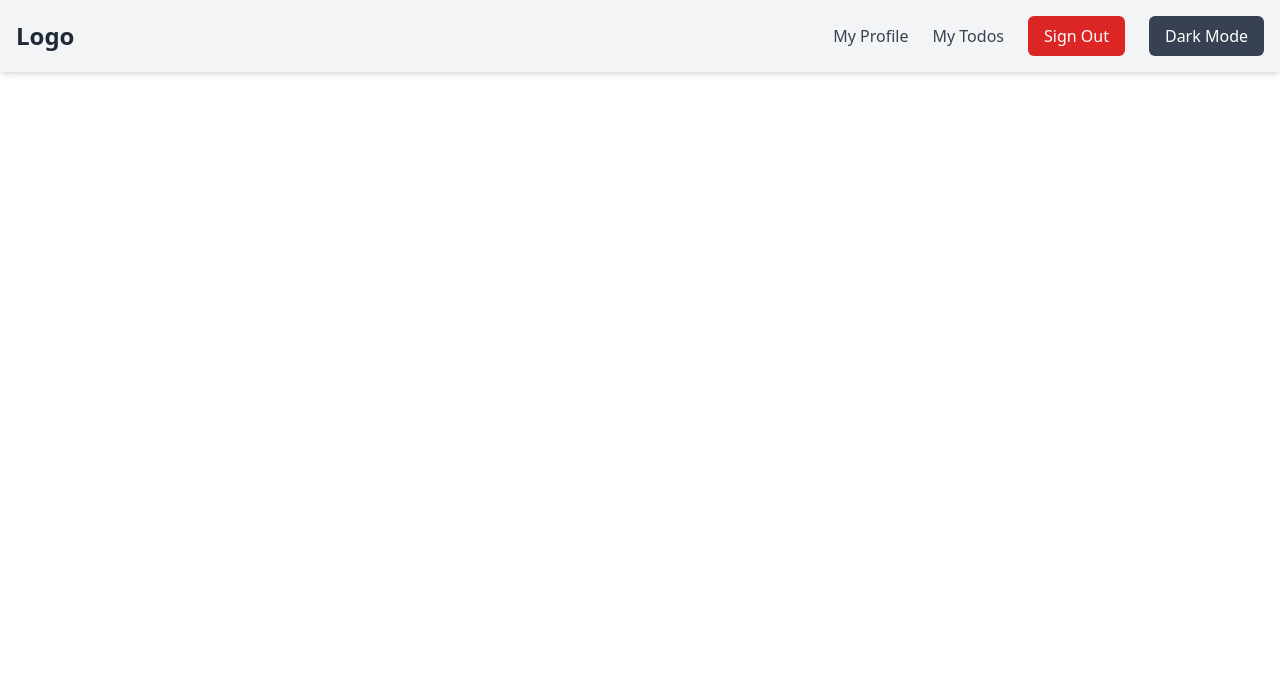
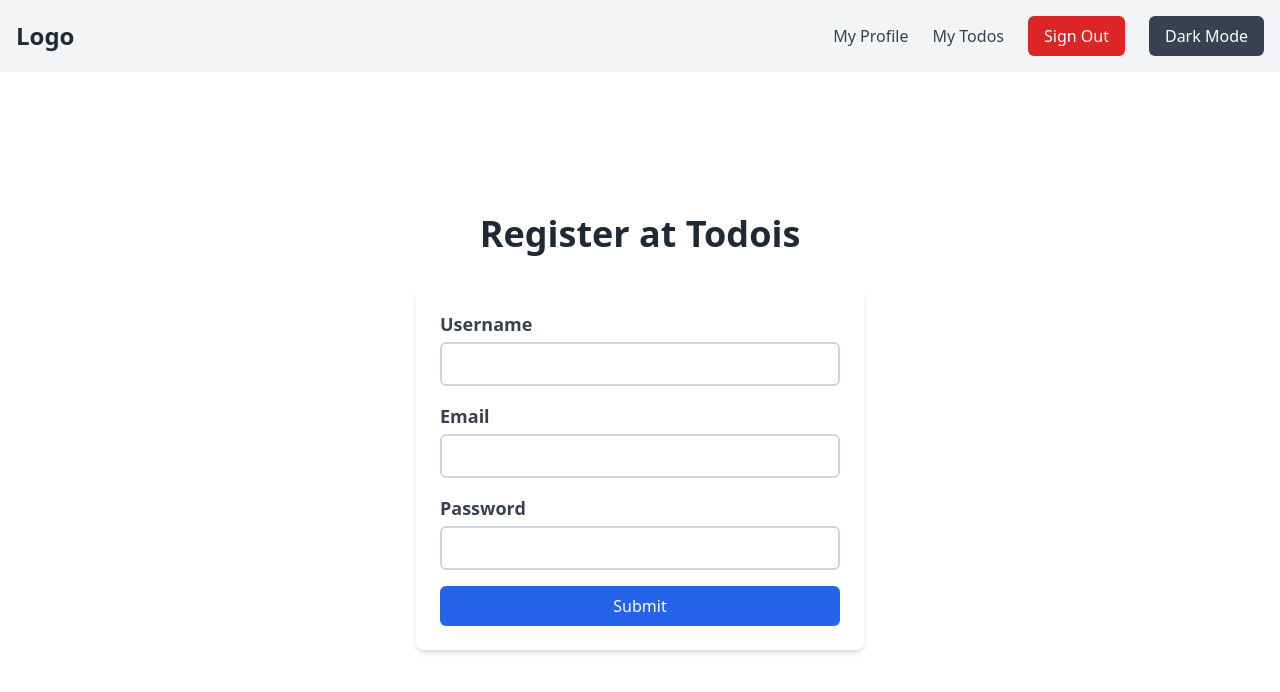
Before and after one commit to Zynalex9/express-task, a React (Vite) app in the folder frontend/: page /register in a window 1280 px wide. Shown: the top 692 px of the page. Built offline with nearby package versions, Linux system fonts and the light colour scheme.

Commit message:
Register Page

```diff
--- a/frontend/package.json
+++ b/frontend/package.json
@@ -14,7 +14,8 @@
     "react": "^18.3.1",
     "react-dom": "^18.3.1",
     "react-hook-form": "^7.53.2",
-    "react-router-dom": "^7.0.1"
+    "react-router-dom": "^7.0.1",
+    "zod": "^3.23.8"
   },
   "devDependencies": {
     "@eslint/js": "^9.13.0",
--- a/frontend/src/App.tsx
+++ b/frontend/src/App.tsx
@@ -1,9 +1,13 @@
 import Header from "./components/Header";
+import AllRoutes from "./Routes/AllRoutes";
 
 function App() {
   return (
     <>
     <Header/>
+    <main>
+      <AllRoutes/>
+    </main>
     </>
   );
 }
--- /dev/null
+++ b/frontend/src/Routes/AllRoutes.tsx
@@ -0,0 +1,13 @@
+import { Routes, Route} from "react-router-dom";
+import Register from "../pages/Register";
+const AllRoutes = () => {
+  return (
+    <div>
+      <Routes>
+        <Route path="/register" element={<Register/>}/>
+      </Routes>
+    </div>
+  )
+}
+
+export default AllRoutes
--- a/frontend/src/pages/Register.js
+++ /dev/null
@@ -1,11 +0,0 @@
-import React from 'react'
-
-const Register = () => {
-  return (
-    <div>
-      <h1></h1>
-    </div>
-  )
-}
-
-export default Register
--- /dev/null
+++ b/frontend/src/pages/Register.tsx
@@ -0,0 +1,138 @@
+import axios from "axios";
+import { useState } from "react";
+import { useForm } from "react-hook-form";
+import { useNavigate } from "react-router-dom";
+
+interface FormData {
+  username: string;
+  email: string;
+  password: string;
+}
+
+const Register = () => {
+  const [responseError, setResponseError] = useState("");
+  const [successMessage, setSuccessMessage] = useState("");
+  const navigate = useNavigate();
+
+  const {
+    register,
+    handleSubmit,
+    formState: { errors, isSubmitting },
+  } = useForm<FormData>({
+    defaultValues: {
+      username: "",
+      email: "",
+      password: "",
+    },
+  });
+
+  const onSubmit = async (data: any) => {
+    try {
+      const response = await axios.post("/api/user/register", data);
+      console.log(response.data);
+      setSuccessMessage("Registrating successfull redirecting to homepage");
+      setTimeout(() => {
+        navigate("/");
+      }, 3000);
+    } catch (error: any) {
+      if (error.response && error.response.data) {
+        setResponseError(error.response.data.message);
+      } else {
+        setResponseError("An unexpected error occurred");
+      }
+    }
+  };
+  return (
+    <div className="min-h-[90vh] flex flex-col items-center justify-center bg-white dark:bg-gray-900">
+      <h1 className="text-4xl font-bold mb-8 text-gray-800 dark:text-white">
+        Register at Todois
+      </h1>
+      <div className="form bg-white dark:bg-gray-800 p-6 rounded-lg shadow-md w-full max-w-md">
+        <form onSubmit={handleSubmit(onSubmit)} className="space-y-4">
+          <div>
+            <label
+              htmlFor="username"
+              className="text-gray-700 dark:text-white text-lg font-semibold"
+            >
+              Username
+            </label>
+            <input
+              className="w-full px-4 py-2 mt-1 border-2 border-gray-300 dark:border-gray-600 rounded-md focus:outline-none focus:ring-2 focus:ring-blue-500 dark:bg-gray-700 dark:text-white"
+              type="text"
+              {...register("username", {
+                required: "Please enter a username",
+                minLength: {
+                  value: 6,
+                  message: "Username must be 6 characters long",
+                },
+              })}
+              id="username"
+            />
+            {errors.username && (
+              <p className="text-red-500 text-sm">{errors.username.message}</p>
+            )}
+          </div>
+
+          <div>
+            <label
+              htmlFor="email"
+              className="text-gray-700 dark:text-white text-lg font-semibold"
+            >
+              Email
+            </label>
+            <input
+              className="w-full px-4 py-2 mt-1 border-2 border-gray-300 dark:border-gray-600 rounded-md focus:outline-none focus:ring-2 focus:ring-blue-500 dark:bg-gray-700 dark:text-white"
+              type="email"
+              {...register("email", {
+                required: "Please enter your email",
+              })}
+              id="email"
+            />
+            {errors.email && (
+              <p className="text-red-500 text-sm">{errors.email.message}</p>
+            )}
+          </div>
+
+          <div>
+            <label
+              htmlFor="password"
+              className="text-gray-700 dark:text-white text-lg font-semibold"
+            >
+              Password
+            </label>
+            <input
+              className="w-full px-4 py-2 mt-1 border-2 border-gray-300 dark:border-gray-600 rounded-md focus:outline-none focus:ring-2 focus:ring-blue-500 dark:bg-gray-700 dark:text-white"
+              type="password"
+              {...register("password", {
+                required: "Please enter your password",
+                minLength: {
+                  value: 6,
+                  message: "Password must be 6 characters long",
+                },
+              })}
+              id="password"
+            />
+            {errors.password && (
+              <p className="text-red-500 text-sm">{errors.password.message}</p>
+            )}
+          </div>
+          {responseError && (
+            <p className="text-red-500 text-sm">{responseError}</p>
+          )}
+          {successMessage && (
+            <p className="text-green-500 text-sm">{successMessage}</p>
+          )}
+          <button
+            type="submit"
+            disabled={isSubmitting}
+            className="w-full py-2 bg-blue-600 text-white rounded-md hover:bg-blue-700 disabled:opacity-50 transition"
+          >
+            Submit
+          </button>
+        </form>
+      </div>
+    </div>
+  );
+};
+
+export default Register;
--- a/frontend/src/pages/index.js
+++ b/frontend/src/pages/index.js
@@ -0,0 +1 @@
+export {default as Register} from "./Register"
```
Also changed, not shown: 1 other file (tests, documents, lock files or other folders).
